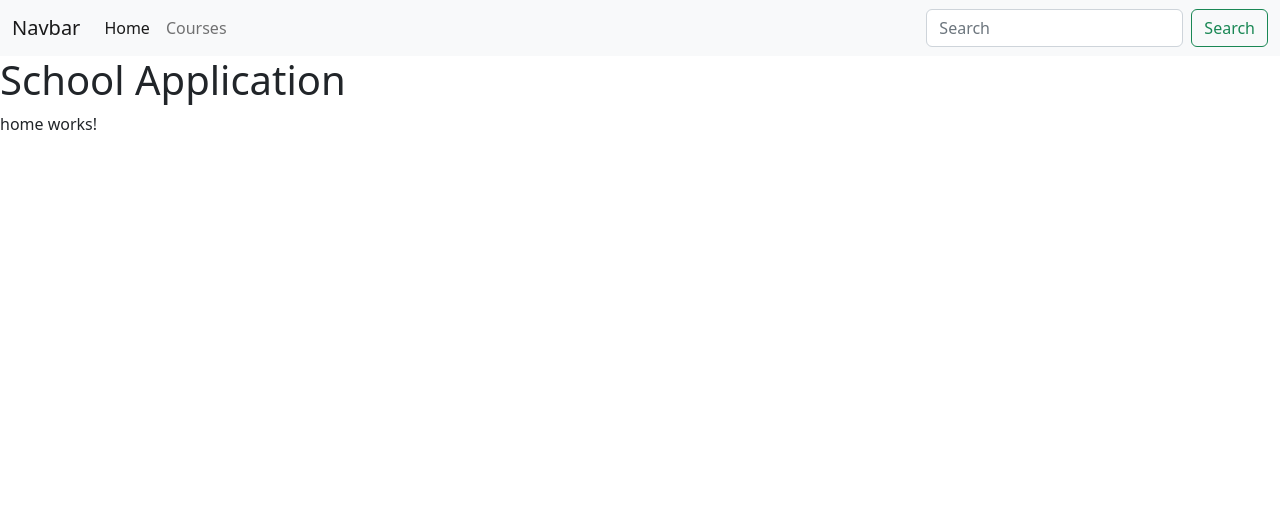
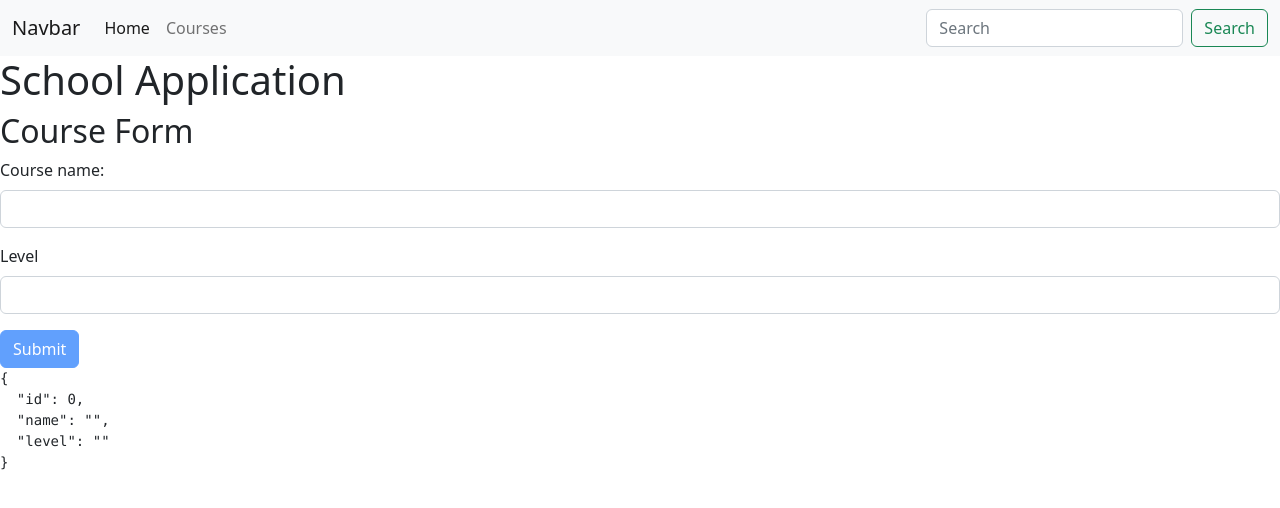
Before and after one commit to ShareghYusefi/school-app, an Angular app: page /home in a window 1280 px wide. Shown: the top 508 px of the page. Built offline with nearby package versions, Linux system fonts and the light colour scheme.

Commit message:
adding course to database

```diff
--- a/src/app/app-routing-module.ts
+++ b/src/app/app-routing-module.ts
@@ -3,11 +3,16 @@ import { RouterModule, Routes } from '@angular/router';
 import { Home } from './components/home/home';
 import { Courses } from './components/courses/courses';
 import { NotFound } from './components/not-found/not-found';
+import { CourseForm } from './components/course-form/course-form';
 
 const routes: Routes = [
   {
     path: 'home',
     component: Home,
+  },
+  {
+    path: 'courses/:id',
+    component: CourseForm,
   },
   {
     path: 'courses',
--- /dev/null
+++ b/src/app/components/course-form/course-form.html
@@ -0,0 +1,50 @@
+<!-- We can bind our loginForm instance to the template form using the formGroup directive -->
+<form [formGroup]="courseForm">
+  <div class="mb-3">
+    <label for="name" class="form-label">Course name: </label>
+    <!-- We can bind our input to a form control using the formControlName directive -->
+    <input
+      type="text"
+      class="form-control"
+      id="name"
+      aria-describedby="nameHelp"
+      formControlName="name"
+    />
+    <!-- ? stands for optional chaining. It will return undefined if the property dose not exist -->
+    <div
+      *ngIf="name?.errors && name?.invalid && name?.touched"
+      class="text-danger"
+    >
+      <div *ngIf="name?.errors?.['required']">Name is required.</div>
+      <div *ngIf="name?.errors?.['minlength']">
+        Please type a minimum of 3 characters.
+      </div>
+    </div>
+  </div>
+  <div class="mb-3">
+    <label for="level" class="form-label">Level</label>
+    <input
+      type="number"
+      class="form-control"
+      id="level"
+      formControlName="level"
+    />
+  </div>
+  <div
+    *ngIf="level?.errors && level?.invalid && level?.touched"
+    class="text-danger"
+  >
+    <div *ngIf="level?.errors?.['required']">Level is required.</div>
+    <div *ngIf="level?.errors?.['min']">Please select a number above 100.</div>
+  </div>
+  <button
+    type="submit"
+    class="btn btn-primary"
+    (click)="onSubmit()"
+    [disabled]="courseForm.invalid"
+  >
+    Submit
+  </button>
+</form>
+
+<pre>{{ courseForm.value | json }}</pre>
--- /dev/null
+++ b/src/app/components/course-form/course-form.ts
@@ -0,0 +1,45 @@
+import { Component } from '@angular/core';
+import { FormBuilder, FormGroup, Validators } from '@angular/forms';
+import { CourseService } from '../../services/course-service';
+import { Icourse } from '../../interfaces/icourse';
+
+@Component({
+  selector: 'course-form',
+  standalone: false,
+  templateUrl: './course-form.html',
+  styleUrl: './course-form.css',
+})
+export class CourseForm {
+  courseForm: FormGroup;
+
+  // We can use FormBuilder instance via Dependency injection to create a form group
+  constructor(
+    private formBuilderInstance: FormBuilder,
+    private courseService: CourseService
+  ) {
+    // Create a form group with form controls: email, password, subscribe
+    this.courseForm = this.formBuilderInstance.group({
+      id: [0],
+      name: ['', [Validators.required, Validators.minLength(3)]],
+      level: ['', [Validators.required, Validators.min(100)]],
+    });
+  }
+
+  get name() {
+    return this.courseForm.get('email');
+  }
+
+  get level() {
+    return this.courseForm.get('level');
+  }
+
+  onSubmit() {
+    this.courseService
+      .addCourse(this.courseForm.value)
+      .subscribe((result: Icourse) => {
+        console.log('Course added: ', result);
+        // reset the form
+        this.courseForm.reset();
+      });
+  }
+}
--- a/src/app/components/home/home.html
+++ b/src/app/components/home/home.html
@@ -1 +1,2 @@
-<p>home works!</p>
+<h2>Course Form</h2>
+<course-form></course-form>
--- a/src/app/services/course-service.ts
+++ b/src/app/services/course-service.ts
@@ -24,6 +24,10 @@ export class CourseService {
     return this.httpClientInstance.get<Icourse[]>(this.API_URL + '/courses');
   }
 
+  addCourse(course: Icourse): Observable<Icourse> {
+    return this.httpClientInstance.post<Icourse>(this.API_URL + '/courses', course);
+  }
+
   deleteCourse(id: number): Observable<Icourse> {
     return this.httpClientInstance.delete<Icourse>(
       this.API_URL + '/courses/' + id
```
Also changed, not shown: src/app/app-module.ts (+10 -2 lines), src/app/components/course-form/course-form.css (added), 1 other file (tests, documents, lock files or other folders).
